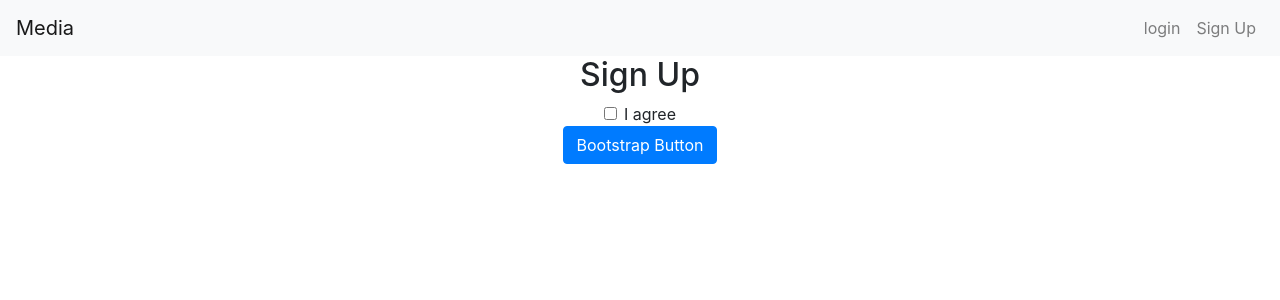
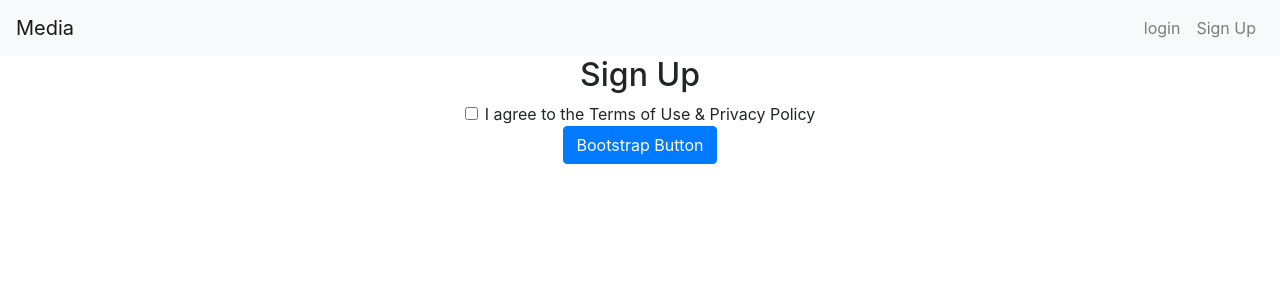
Before and after one commit to lacyjpr/media, a React (Create React App) app in the folder client/: page /signup in a window 1280 px wide. Shown: the top 300 px of the page. Built offline with nearby package versions, Linux system fonts and the light colour scheme; no server answers.

Commit message:
Edit checkbox copy

```diff
--- a/client/src/components/SignUp/SignUp.js
+++ b/client/src/components/SignUp/SignUp.js
@@ -26,7 +26,7 @@ class SignUp extends Component {
           <FormGroup check>
             <Label check>
               <Input type="checkbox" onChange={this.toggle} />
-              I agree
+              I agree to the Terms of Use & Privacy Policy
             </Label>
           </FormGroup>
         </Form>
```
